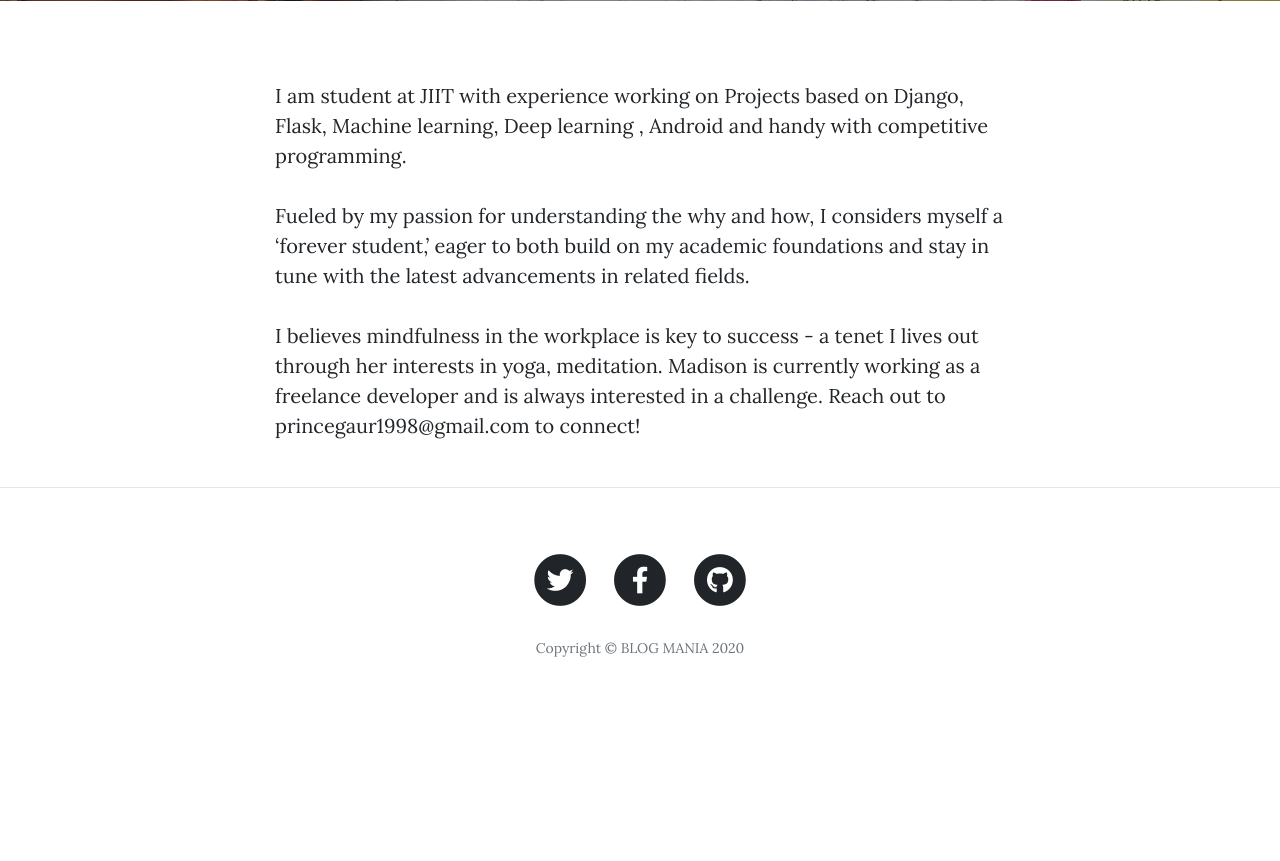
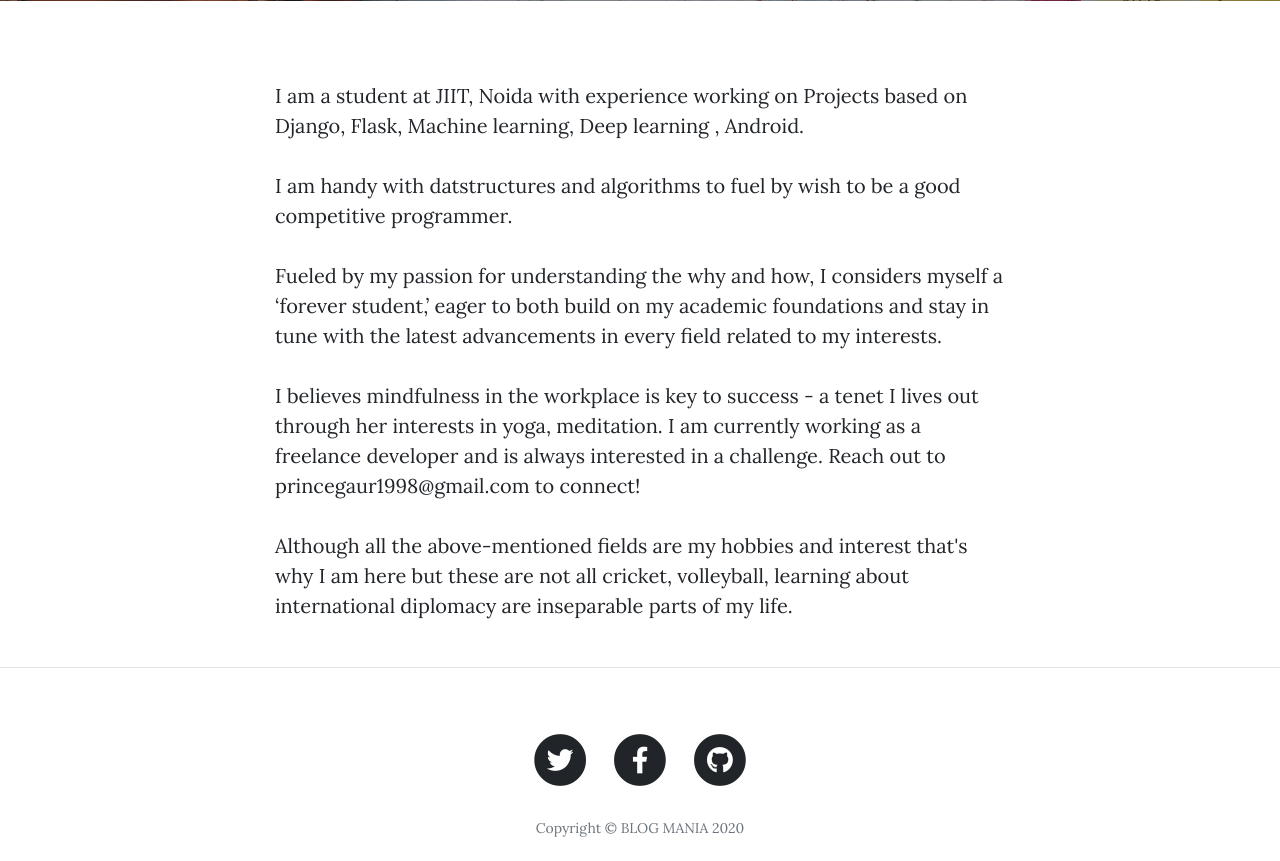
Before and after one commit to princegaur707/LearnFlask, a Flask app: template learnflask2/templates/about.html in a window 1280 px wide. Shown: the part 531-1392 px from the top of the page. Before the commit the page ends 1188 px from the top, so only its background shows below. Run offline with Flask 2, Linux system fonts and the light colour scheme; the template is opened without the code that fills it, so the values that code supplies are empty; parts of the project's set-up code (start-up, migrations or seed data) failed here and were passed over; some libraries are stand-ins or nearby versions.

Commit message:
files changed

```diff
--- a/learnflask2/templates/about.html
+++ b/learnflask2/templates/about.html
@@ -19,9 +19,11 @@
   <div class="container">
     <div class="row">
       <div class="col-lg-8 col-md-10 mx-auto">
-        <p>I am student at JIIT with experience working on Projects based on Django, Flask, Machine learning, Deep learning , Android and handy with competitive programming. </p>
-        <p>Fueled by my passion for understanding the why and how, I considers myself a ‘forever student,’ eager to both build on my academic foundations and stay in tune with the latest advancements in related fields.</p>
-        <p>I believes mindfulness in the workplace is key to success - a tenet I lives out through her interests in yoga, meditation. Madison is currently working as a freelance developer  and is always interested in a challenge. Reach out to princegaur1998@gmail.com to connect!</p>
+        <p>I am a student at JIIT, Noida with experience working on Projects based on Django, Flask, Machine learning, Deep learning , Android.  </p>
+        <p>I am handy with datstructures and algorithms to fuel by wish to be a good competitive programmer. </p>
+        <p>Fueled by my passion for understanding the why and how, I considers myself a ‘forever student,’ eager to both build on my academic foundations and stay in tune with the latest advancements in every field related to my interests.</p>
+        <p>I believes mindfulness in the workplace is key to success - a tenet I lives out through her interests in yoga, meditation. I am currently working as a freelance developer  and is always interested in a challenge. Reach out to princegaur1998@gmail.com to connect!</p>
+        <p>Although all the above-mentioned fields are my hobbies and interest that's why I am here but these are not all cricket, volleyball, learning about international diplomacy are inseparable parts of my life.</p>
       </div>
     </div>
   </div>
```
